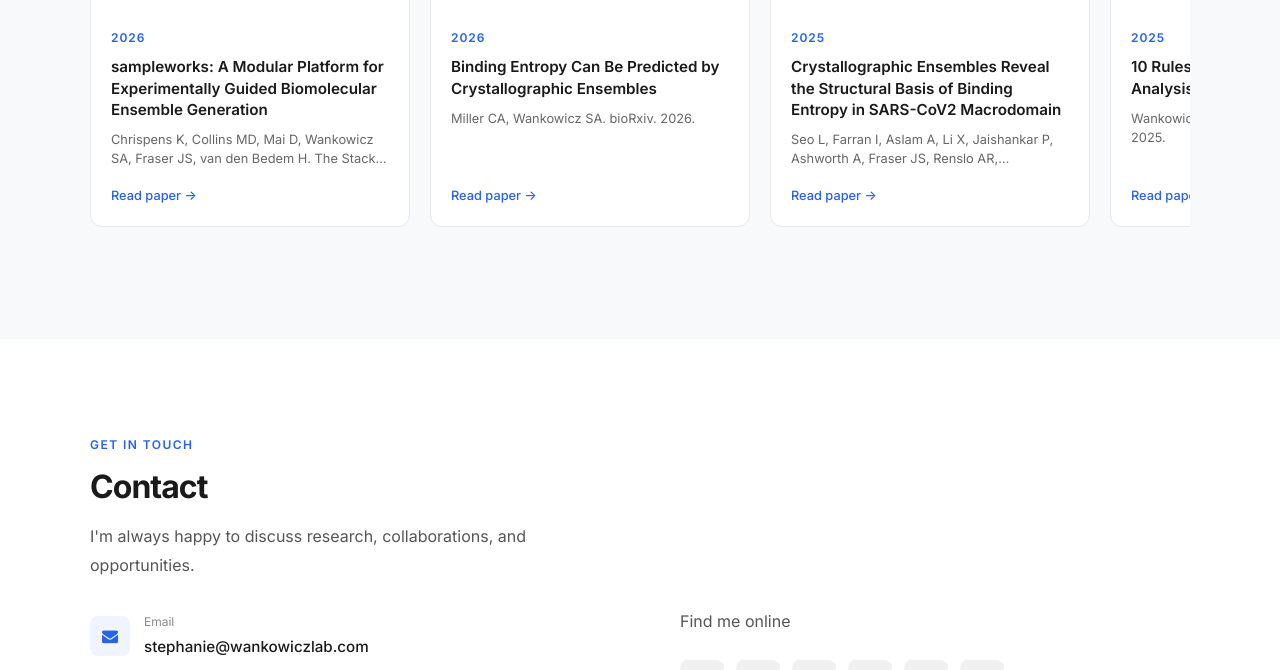
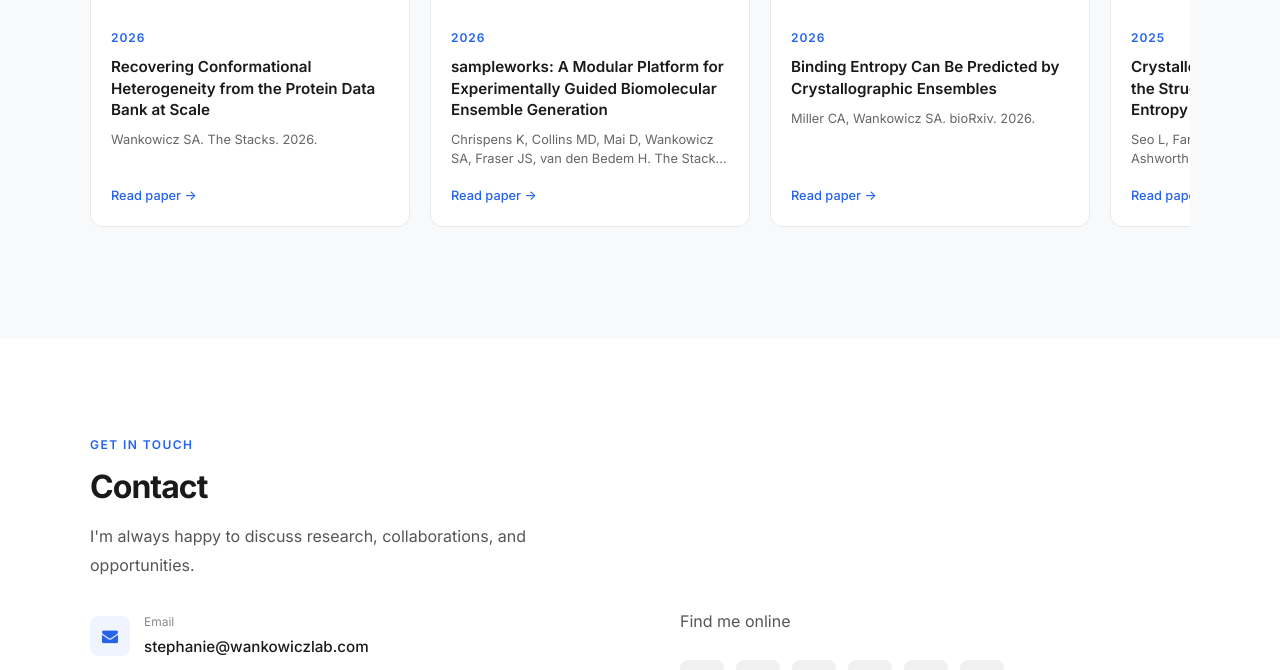
Before and after one commit to stephaniewankowicz/stephaniewankowicz.github.io, a Jekyll site: the page built from index.md, in a window 1280 px wide and 900 px high, scrolled down 2676 px, cut to the strip 230-900 px from the top of the window. Built offline with Jekyll 4.4.1, drawn with Linux system fonts in a browser that asks for light colours; nearby versions of some CDN libraries.

Commit message:
Add qFit-at-scale paper (The Stacks, August 2026)
Co-Authored-By: Claude Sonnet 4.6 <noreply@anthropic.com>

```diff
--- a/_data/publications.yml
+++ b/_data/publications.yml
@@ -1,3 +1,8 @@
+- title: "Recovering Conformational Heterogeneity from the Protein Data Bank at Scale"
+  citation: "**Wankowicz SA**. *The Stacks*. 2026."
+  date: '2026-08-10'
+  pdf: 'https://thestacks.org/publications/qfit-at-scale'
+
 - title: "sampleworks: A Modular Platform for Experimentally Guided Biomolecular Ensemble Generation"
   citation: "Chrispens K, Collins MD, Mai D, **Wankowicz SA**, Fraser JS, van den Bedem H. *The Stacks*. 2026."
   date: '2026-06-08'
```
